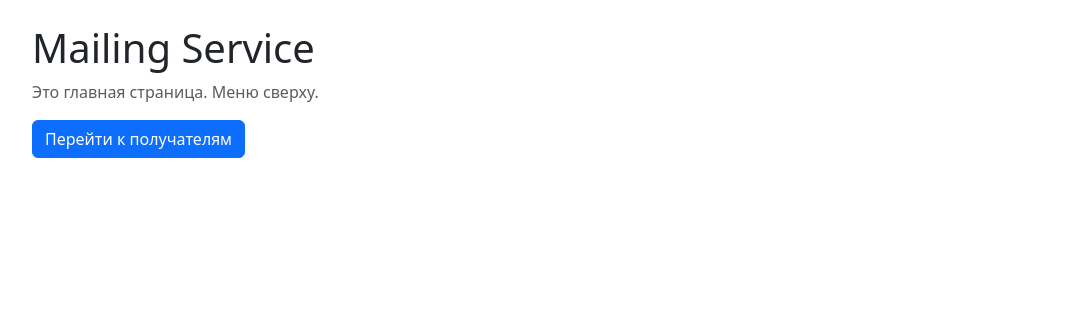
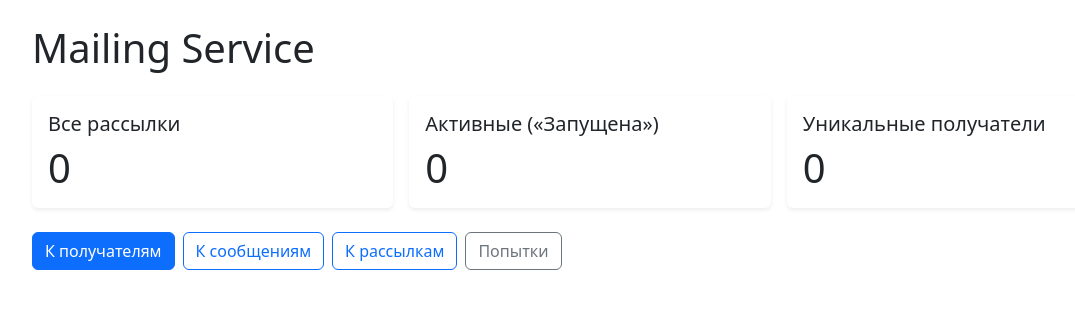
Before and after one commit to Kub-mi/Mailing_service, a Django app: page / in a window 1280 px wide. Shown: the part 56-365 px from the top of the page, without its empty margins (50-1125 px from the left). Run offline with Django 5.2, Linux system fonts and the light colour scheme; the visitor is signed in with stand-in values (Sample User, id 1); data that the repository does not hold is empty; some libraries are stand-ins or nearby versions.

Commit message:
добавил главную

```diff
--- a/pages/views.py
+++ b/pages/views.py
@@ -1,4 +1,25 @@
 from django.views.generic import TemplateView
+from mailing.models import Mailing, Client
+
 
 class HomeView(TemplateView):
     template_name = "pages/home.html"
+
+    def get_context_data(self, **kwargs):
+        ctx = super().get_context_data(**kwargs)
+        # Всего рассылок
+        total_mailings = Mailing.objects.count()
+
+        # Активные (со статусом "Запущена")
+        running_status = getattr(Mailing, "STATUS_RUNNING", "Запущена")
+        active_mailings = Mailing.objects.filter(status=running_status).count()
+
+        # Уникальные получатели (по email)
+        unique_recipients = Client.objects.values("email").distinct().count()
+
+        ctx.update({
+            "total_mailings": total_mailings,
+            "active_mailings": active_mailings,
+            "unique_recipients": unique_recipients,
+        })
+        return ctx
--- a/templates/pages/home.html
+++ b/templates/pages/home.html
@@ -1,12 +1,44 @@
 {% extends "base.html" %}
 {% block title %}Главная{% endblock %}
+
 {% block content %}
-  <h1>Mailing Service</h1>
-  <p class="text-muted">Это главная страница. Меню сверху.</p>
-  {% if user.is_authenticated %}
-    <a class="btn btn-primary" href="{% url 'mailing:client_list' %}">Перейти к получателям</a>
-  {% else %}
-    <a class="btn btn-primary" href="{% url 'users:login' %}">Войти</a>
-  {% endif %}
+<h1 class="mb-4">Mailing Service</h1>
+
+<div class="row g-3 mb-4">
+  <div class="col-md-4">
+    <div class="card border-0 shadow-sm">
+      <div class="card-body">
+        <h5 class="card-title">Все рассылки</h5>
+        <p class="display-6 mb-0">{{ total_mailings|default:0 }}</p>
+      </div>
+    </div>
+  </div>
+  <div class="col-md-4">
+    <div class="card border-0 shadow-sm">
+      <div class="card-body">
+        <h5 class="card-title">Активные («Запущена»)</h5>
+        <p class="display-6 mb-0">{{ active_mailings|default:0 }}</p>
+      </div>
+    </div>
+  </div>
+  <div class="col-md-4">
+    <div class="card border-0 shadow-sm">
+      <div class="card-body">
+        <h5 class="card-title">Уникальные получатели</h5>
+        <p class="display-6 mb-0">{{ unique_recipients|default:0 }}</p>
+      </div>
+    </div>
+  </div>
+</div>
+
+{% if user.is_authenticated %}
+  <div class="d-flex gap-2">
+    <a class="btn btn-primary" href="{% url 'mailing:client_list' %}">К получателям</a>
+    <a class="btn btn-outline-primary" href="{% url 'mailing:message_list' %}">К сообщениям</a>
+    <a class="btn btn-outline-primary" href="{% url 'mailing:mailing_list' %}">К рассылкам</a>
+    <a class="btn btn-outline-secondary" href="{% url 'mailing:attempt_list' %}">Попытки</a>
+  </div>
+{% else %}
+  <a class="btn btn-primary" href="{% url 'users:login' %}">Войти</a>
+{% endif %}
 {% endblock %}
-l>
```
